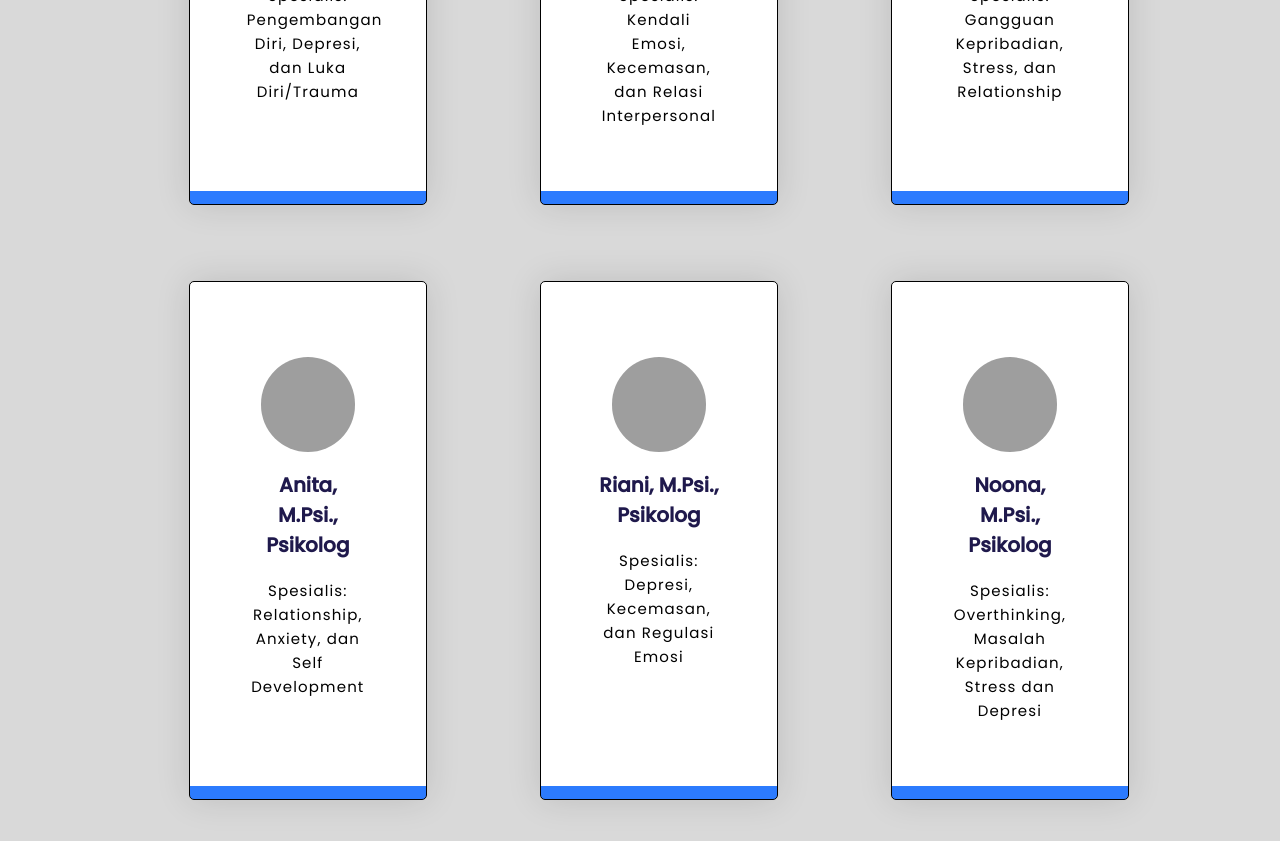
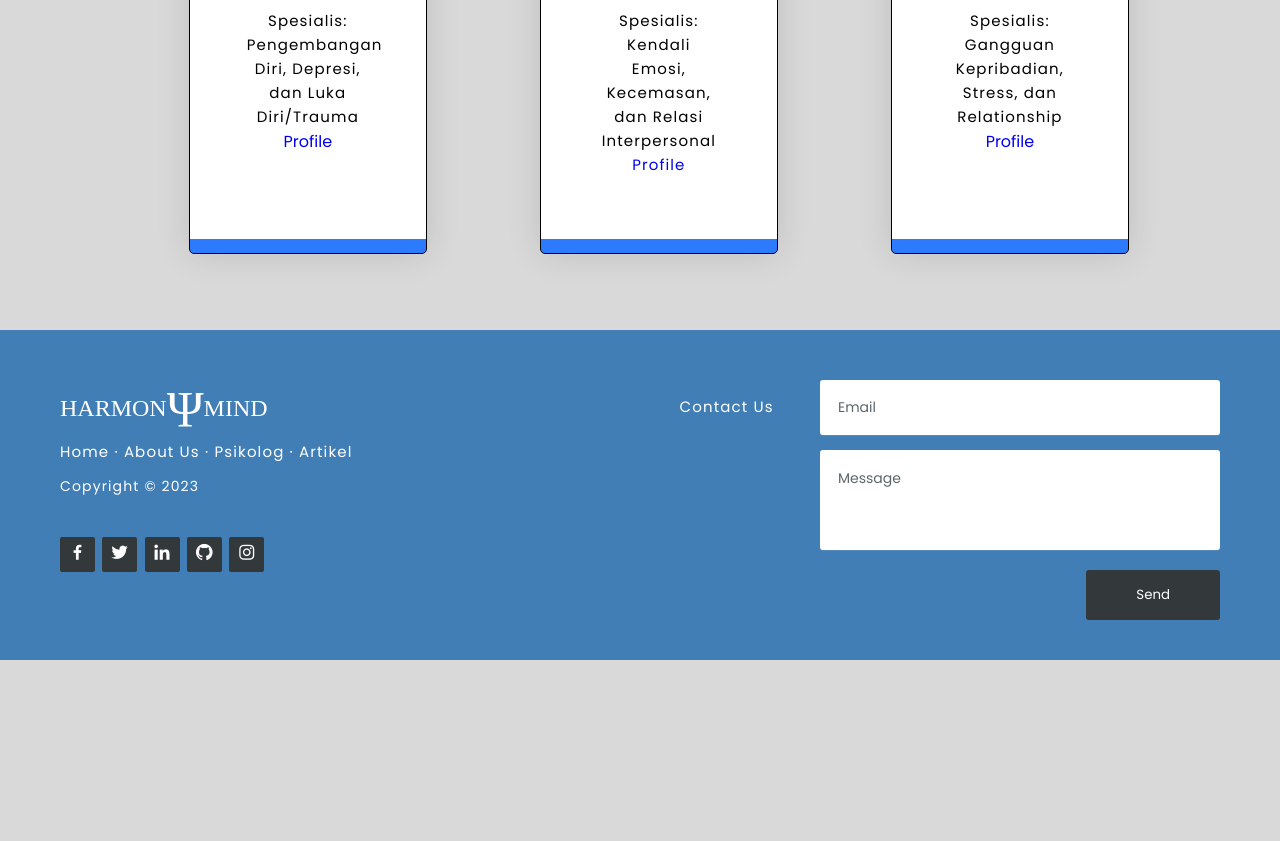
Before and after one commit to Kampus-Merdeka-Software-Engineering/FE-Palembang-31, a plain HTML site: page Capstone Project Grup 31/psikolog.html in a window 1280 px wide. Shown: the part 1120-1961 px from the top of the page. After the commit the page ends 1780 px from the top, so only its background shows below. Drawn offline with nearby package versions, Linux system fonts and the light colour scheme; grey boxes are pictures that could not be loaded; a web font is replaced by a local one.

Commit message:
Update psikolog.html

```diff
--- a/Capstone Project Grup 31/psikolog.html
+++ b/Capstone Project Grup 31/psikolog.html
@@ -60,6 +60,7 @@
                     </div>
                     <h3>Karen, M.Psi., Psikolog</h3>
                     <p>Spesialis: Hubungan Interpersonal, Kecemasan, Pengembangan Diri</p>
+                    <a href="karen-data.html">Profile</a>
                 </div>
             </div>
             <div class="column">
@@ -69,6 +70,7 @@
                     </div>
                     <h3>Putri, M.Psi., Psikolog</h3>
                     <p>Spesialis: Overthinking, Masalah Kepribadian, Stress dan Depresi<p>
+                    <a href="putri-data.html">Profile</a>
                 </div>
             </div>
             <div class="column">
@@ -78,6 +80,7 @@
                     </div>
                     <h3>Angel, M.Psi., Psikolog</h3>
                     <p>Spesialis: Relationship, Parenting, Kecemasan</p>
+                    <a href="angel-data.html">Profile</a>
                 </div>
             </div>
             <div class="column">
@@ -87,6 +90,7 @@
                     </div>
                     <h3>Joana, M.Psi., Psikolog</h3>
                     <p>Spesialis: Pengembangan Diri, Depresi, dan Luka Diri/Trauma</p>
+                    <a href="joana-data.html">Profile</a>
                 </div>
             </div>
             <div class="column">
@@ -96,6 +100,7 @@
                     </div>
                     <h3>Kemal, M.Psi., Psikolog</h3>
                     <p>Spesialis: Kendali Emosi, Kecemasan, dan Relasi Interpersonal<p>
+                    <a href="kemal-data.html">Profile</a>
                 </div>
             </div>
             <div class="column">
@@ -105,33 +110,7 @@
                     </div>
                     <h3>Naura, M.Psi., Psikolog</h3>
                     <p>Spesialis: Gangguan Kepribadian, Stress, dan Relationship</p>
-                </div>
-            </div>
-            <div class="column">
-                <div class="card">
-                    <div class="icon-wrapper">
-                        <img class="psy-img" src="https://media.licdn.com/dms/image/D5603AQEIywzBJb4XgA/profile-displayphoto-shrink_800_800/0/1662457306109?e=2147483647&v=beta&t=mjG_3RewIx25o2uU3JqVDCenfg2OpP9LrXb_VqgN_XM">
-                    </div>
-                    <h3>Anita, M.Psi., Psikolog</h3>
-                    <p>Spesialis: Relationship, Anxiety, dan Self Development</p>
-                </div>
-            </div>
-            <div class="column">
-                <div class="card">
-                    <div class="icon-wrapper">
-                        <img class="psy-img" src="https://media.licdn.com/dms/image/C5603AQFw-PnoRReraA/profile-displayphoto-shrink_800_800/0/1616477320853?e=2147483647&v=beta&t=mvjFoCuah-EPI5-4NqVlEYEGgCooO-9FWXkJJ5wIdxU">
-                    </div>
-                    <h3>Riani, M.Psi., Psikolog</h3>
-                    <p>Spesialis: Depresi, Kecemasan, dan Regulasi Emosi<p>
-                </div>
-            </div>
-            <div class="column">
-                <div class="card">
-                    <div class="icon-wrapper">
-                        <img class="psy-img" src="https://kinderhuette.com/wp-content/uploads/2022/11/Nindya.jpg">
-                    </div>
-                    <h3>Noona, M.Psi., Psikolog</h3>
-                    <p>Spesialis: Overthinking, Masalah Kepribadian, Stress dan Depresi</p>
+                    <a href="naura-data.html">Profile</a>
                 </div>
             </div>
         </div>
```
